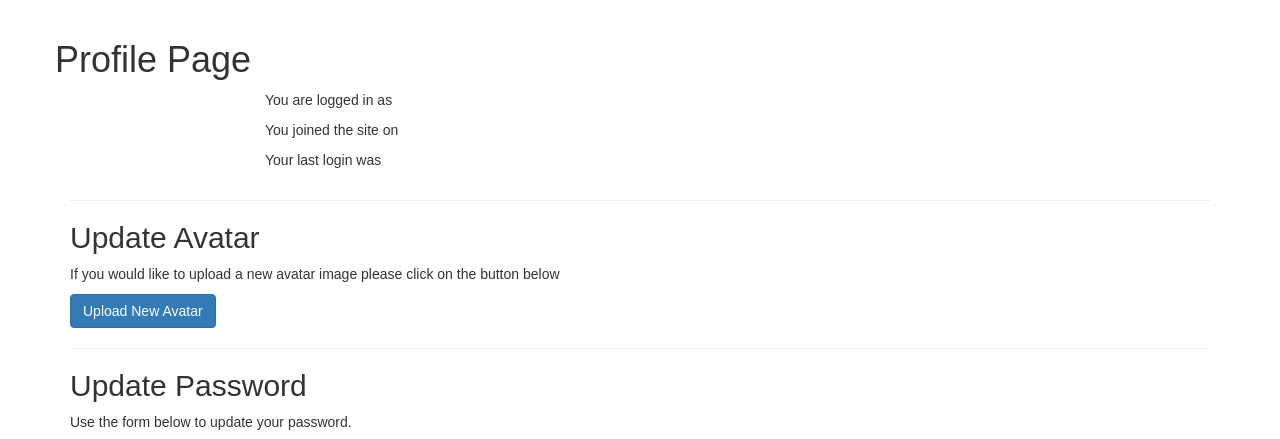
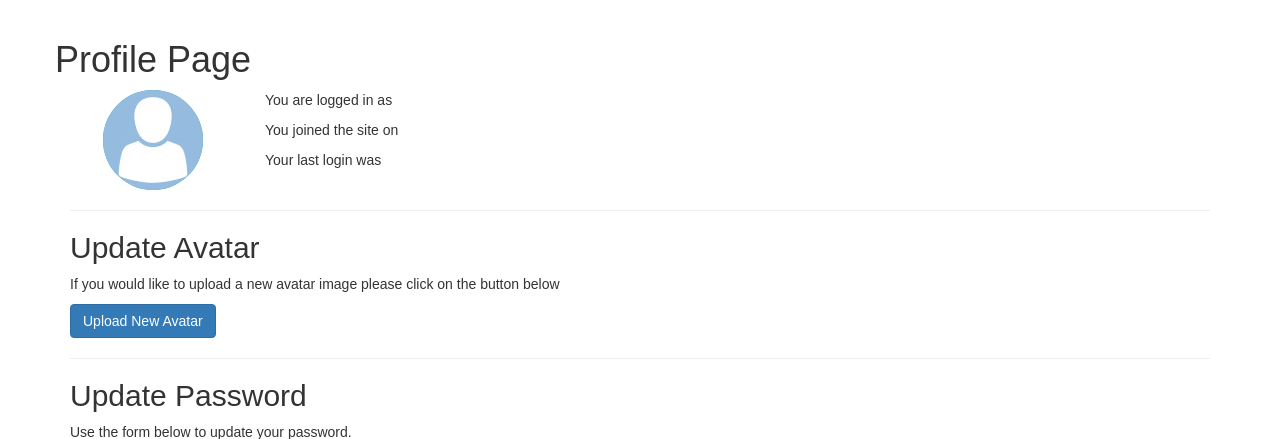
Before and after one commit to liam-cafearo/the_pc_hobbyist, a Django app: template accounts/templates/profile.html in a window 1280 px wide. Shown: the part 52-491 px from the top of the page. Run offline with Django 3.2, Linux system fonts and the light colour scheme; the template is opened without the code that fills it: values that come from a table or form of the project are taken from there, others are empty; some libraries are stand-ins or nearby versions.

Commit message:
corrected img urls

```diff
--- a/accounts/templates/profile.html
+++ b/accounts/templates/profile.html
@@ -10,10 +10,8 @@
 <div class="row">
     <h1>Profile Page</h1>
     <div class="col-md-2 col-sm-3 text-center">
-        {% if user.avatar %}
-        <img src="{{ user.avatar.url }}" onerror="alternativeImage(this);" style="width:100px; height: 100px; background-color: #12ABB2; color: #ffffff;"
+        <img src="{{ user.avatar_url }}" onerror="alternativeImage(this);" style="width:100px; height: 100px; background-color: #12ABB2; color: #ffffff;"
             class="img-circle">
-        {% endif %}
     </div>
     <div class="col-md-10 col-sm-9">
         <div class="row">
--- a/blog/templates/blogposts.html
+++ b/blog/templates/blogposts.html
@@ -24,7 +24,7 @@
 <div class="row">
     <hr>
     <div class="col-md-2 col-sm-3 text-center">
-        <img src="{{ post.image_url }}" onerror="alternativeImage(this);" style="width:100px; height: 100px;" class="img-circle">
+        <img src="{{ post.author.avatar_url }}" onerror="alternativeImage(this);" style="width:100px; height: 100px;" class="img-circle">
     </div>
     <div class="col-md-10 col-sm-9">
         <h2>{{ post.title }}</h2>
```
Also changed, not shown: db.sqlite3, 2 other files.
